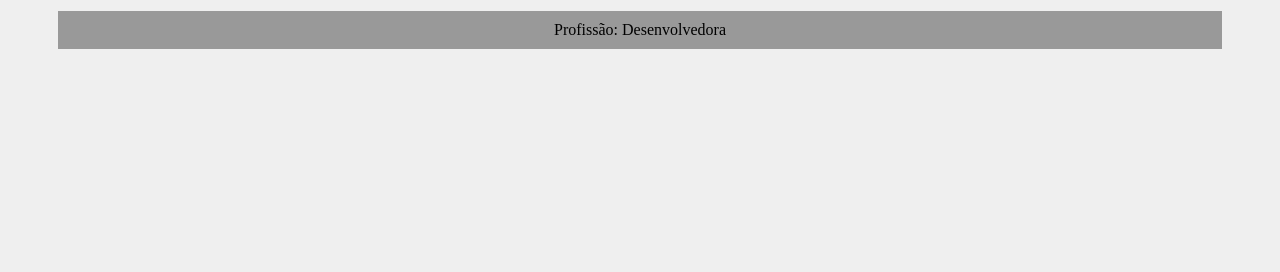
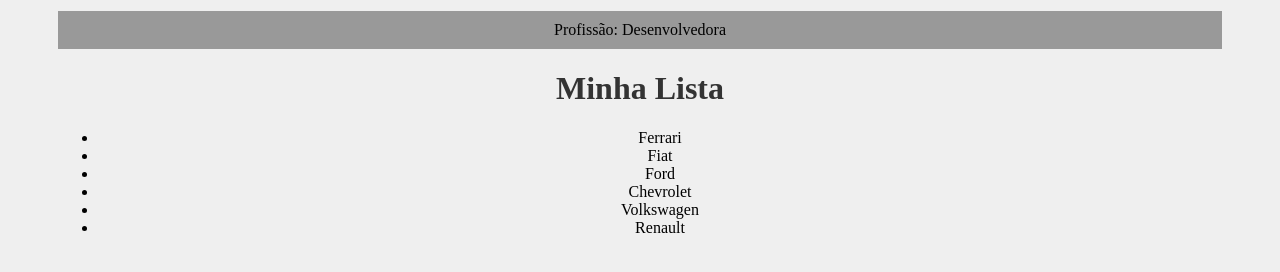
Before and after one commit to SmDum/Curso-ReactHoradeCodar, a React (Create React App) app in the folder meu-projeto/: page / in a window 1280 px wide. Shown: the part 592-864 px from the top of the page. Before the commit the page ends 800 px from the top, so only its background shows below. Built offline with nearby package versions, Linux system fonts and the light colour scheme.

Commit message:
Exercícios

```diff
--- a/meu-projeto/src/App.js
+++ b/meu-projeto/src/App.js
@@ -2,6 +2,7 @@
 import SayMyName from './components/SayMyName';
 import Pessoa from './components/Pessoa';
 import Frase from './components/Frase';
+import List from './components/List';
 
 function App() {
 
@@ -20,6 +21,7 @@
         profissao="Desenvolvedora"
         foto="https://cdn.pixabay.com/photo/2016/08/20/05/38/avatar-1606916_960_720.png"
       />
+      <List />
     </div>
   );
 }
--- /dev/null
+++ b/meu-projeto/src/components/Item.js
@@ -0,0 +1,9 @@
+function Item(props) {
+    return(
+        <>
+            <li>{props.marca}</li>
+        </>
+    )
+}
+
+export default Item;
--- /dev/null
+++ b/meu-projeto/src/components/List.js
@@ -0,0 +1,19 @@
+import Item from './Item';
+
+function List() {
+    return(
+        <>
+            <h1>Minha Lista</h1>
+            <ul>
+                <Item marca="Ferrari" />
+                <Item marca="Fiat" />
+                <Item marca="Ford" />
+                <Item marca="Chevrolet" />
+                <Item marca="Volkswagen" />
+                <Item marca="Renault" />
+            </ul>
+        </>
+    )
+}
+
+export default List;
--- a/meu-projeto/src/index.css
+++ b/meu-projeto/src/index.css
@@ -1,5 +1,6 @@
 body {
   padding: 50px;
+  padding-bottom: 500px;
   background-color: #efefef;
 }
 
```
